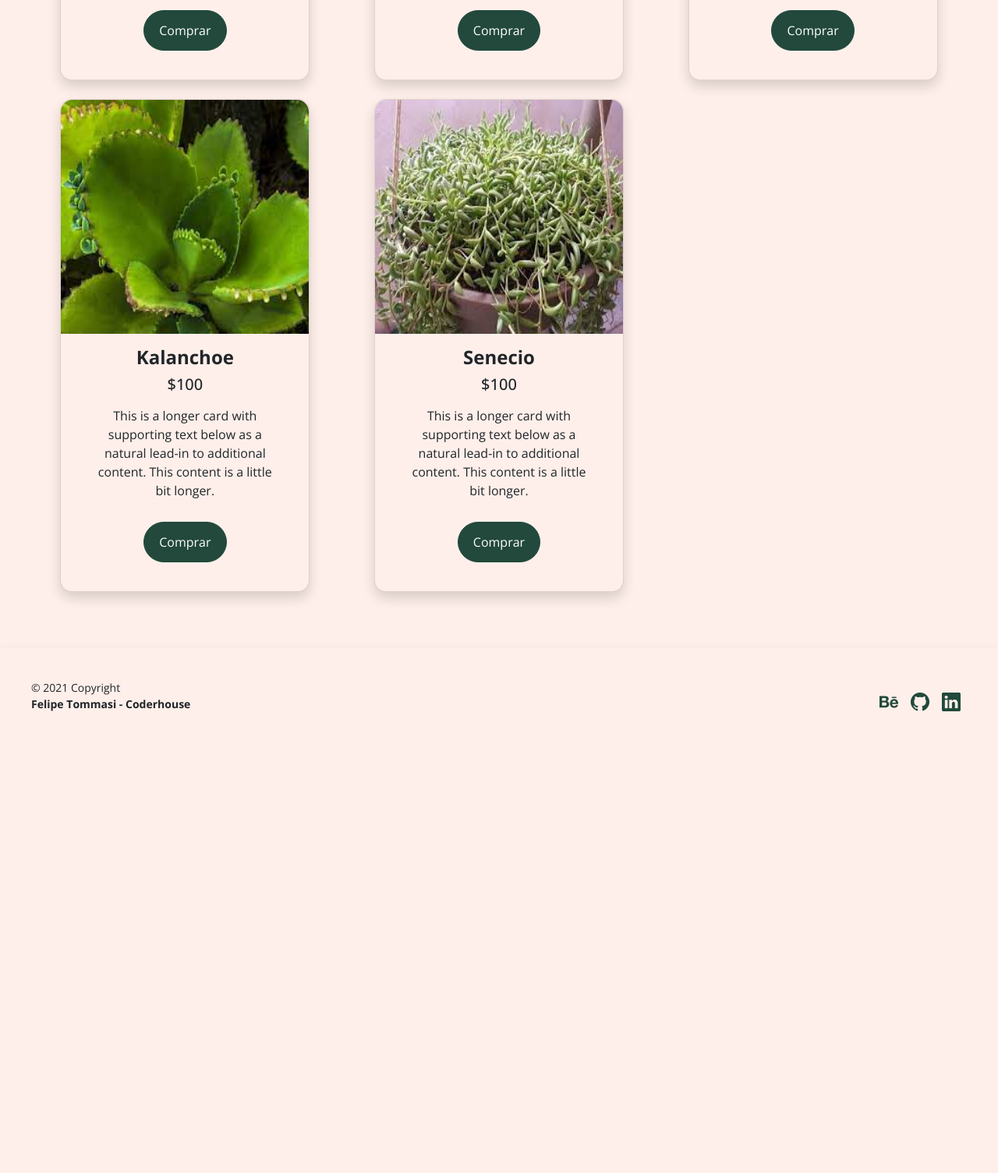
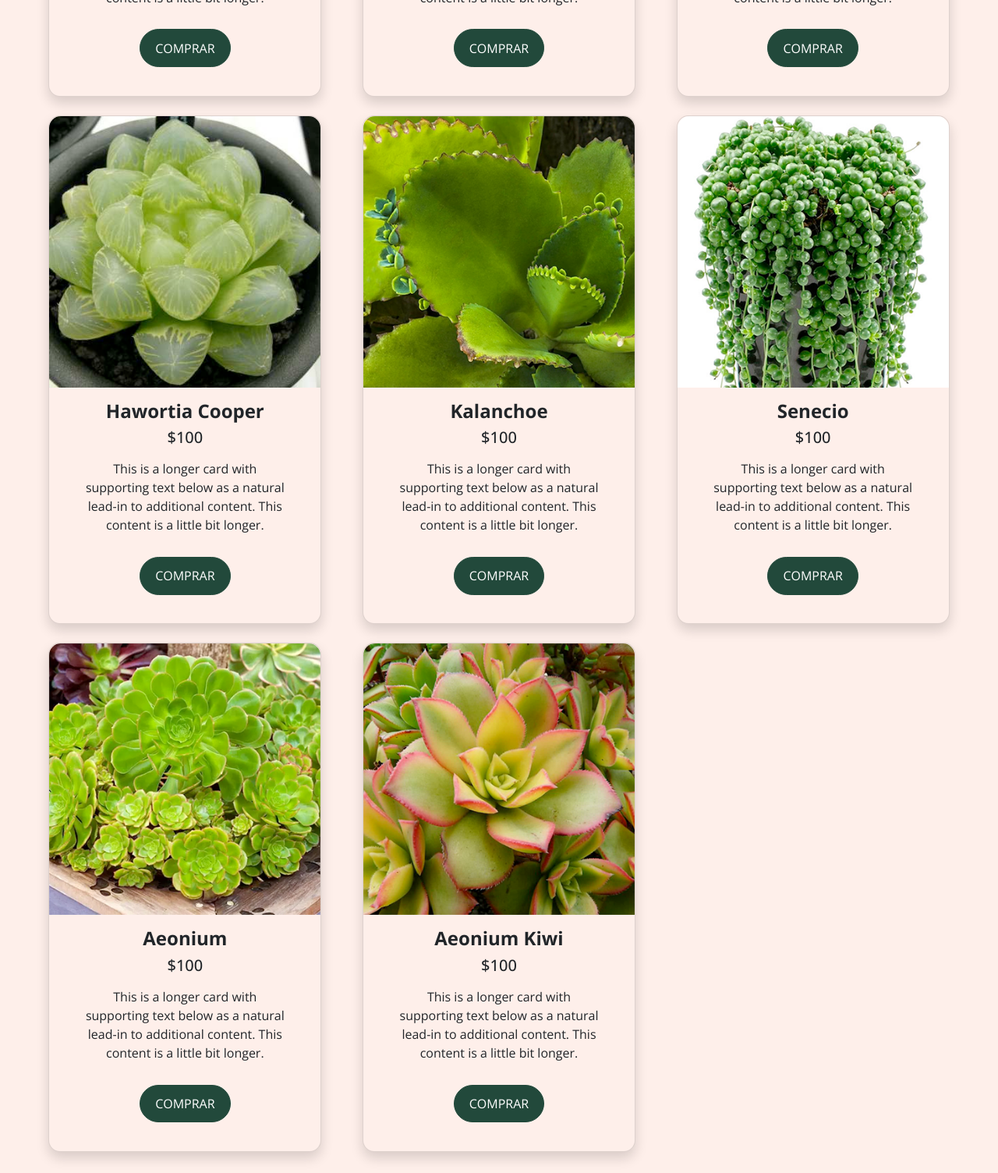
Before and after one commit to felitommasi/EntregaFinalDesarrolloWeb, a website: page tienda.html in a window 1280 px wide. Shown: the part 768-2272 px from the top of the page at 78% size. Before the commit the page ends 1737 px from the top, so only its background shows below. Drawn offline with nearby package versions, Linux system fonts and the light colour scheme.

Commit message:
add products tienda, change cards comunidad

```diff
--- a/scss/_card.scss
+++ b/scss/_card.scss
@@ -8,12 +8,6 @@
 
     &-textStyle{
         padding: 0.5rem 0 0.8rem 0;
-    }
-
-    .btn{
-        padding: 0.8rem 1.2rem;
-        margin: 0 0 0.8rem 0;
-        border-radius: 30px;
     }
 
     .card-img-top{
@@ -38,14 +32,23 @@
 .card__tienda{
     @extend .card;
     min-width: 300px;
-    width: 320px;
     max-width: 350px;
 
     .card-img-top{
         border-radius: 15px 15px 0 0;
         overflow: hidden;
-        height: 300px;
-        max-height: 350px;
+        height: 100%;
         width: 100%;
     }
+
+    .btn{
+        text-transform: uppercase;
+        padding: 0.7rem 1.2rem;
+        margin: 0 0 0.8rem 0;
+        border-radius: 30px;
+    }
 }
+
+.cardBodyComunidad{
+    padding: 1.5rem 2rem 3rem 2rem;
+}
--- a/tienda.html
+++ b/tienda.html
@@ -61,7 +61,7 @@
     </div>
     <div class="col pb-4 d-flex justify-content-center">
       <div class="card card__tienda shadow">
-        <img src="./imagenes/Graptopetalum.jpg" class="card-img-top" alt="Graptopetalum">
+        <img src="./imagenes/producto4.png" class="card-img-top" alt="Graptopetalum">
         <div class="card-body text-center">
           <h4 class="card-title fw-bold">Graptopetalum</h4>
           <h5>$100</h5>
@@ -72,7 +72,7 @@
     </div>
     <div class="col pb-4 d-flex justify-content-center">
       <div class="card card__tienda shadow">
-        <img src="./imagenes/Haworthia.jpg" class="card-img-top" alt="Haworthia">
+        <img src="./imagenes/producto8.png" class="card-img-top" alt="Haworthia">
         <div class="card-body text-center">
           <h4 class="card-title fw-bold">Hawortia</h4>
           <h5>$100</h5>
@@ -83,7 +83,18 @@
     </div>
     <div class="col pb-4 d-flex justify-content-center">
       <div class="card card__tienda shadow">
-        <img src="./imagenes/Kalanchoe.jpg" class="card-img-top" alt="kalanchoe">
+        <img src="./imagenes/producto9.png" class="card-img-top" alt="Haworthia cooper">
+        <div class="card-body text-center">
+          <h4 class="card-title fw-bold">Hawortia Cooper</h4>
+          <h5>$100</h5>
+          <p class="card-text card-textStyle">This is a longer card with supporting text below as a natural lead-in to additional content. This content is a little bit longer.</p>
+          <a href="#" class="btn btn-primary">Comprar</a>
+        </div>
+      </div>
+    </div>
+    <div class="col pb-4 d-flex justify-content-center">
+      <div class="card card__tienda shadow">
+        <img src="./imagenes/producto6.png" class="card-img-top" alt="kalanchoe">
         <div class="card-body text-center">
           <h4 class="card-title fw-bold">Kalanchoe</h4>
           <h5>$100</h5>
@@ -94,9 +105,31 @@
     </div>
     <div class="col pb-4 d-flex justify-content-center">
       <div class="card card__tienda shadow">
-        <img src="./imagenes/Senecio.jpg" class="card-img-top" alt="Senecio">
+        <img src="./imagenes/producto7.png" class="card-img-top" alt="Senecio">
         <div class="card-body text-center">
           <h4 class="card-title fw-bold">Senecio</h4>
+          <h5>$100</h5>
+          <p class="card-text card-textStyle">This is a longer card with supporting text below as a natural lead-in to additional content. This content is a little bit longer.</p>
+          <a href="#" class="btn btn-primary">Comprar</a>
+        </div>
+      </div>
+    </div>
+    <div class="col pb-4 d-flex justify-content-center">
+      <div class="card card__tienda shadow">
+        <img src="./imagenes/producto10.png" class="card-img-top" alt="Aeonium">
+        <div class="card-body text-center">
+          <h4 class="card-title fw-bold">Aeonium</h4>
+          <h5>$100</h5>
+          <p class="card-text card-textStyle">This is a longer card with supporting text below as a natural lead-in to additional content. This content is a little bit longer.</p>
+          <a href="#" class="btn btn-primary">Comprar</a>
+        </div>
+      </div>
+    </div>
+    <div class="col pb-4 d-flex justify-content-center">
+      <div class="card card__tienda shadow">
+        <img src="./imagenes/producto11.png" class="card-img-top" alt="Aeonium kiwi">
+        <div class="card-body text-center">
+          <h4 class="card-title fw-bold">Aeonium Kiwi</h4>
           <h5>$100</h5>
           <p class="card-text card-textStyle">This is a longer card with supporting text below as a natural lead-in to additional content. This content is a little bit longer.</p>
           <a href="#" class="btn btn-primary">Comprar</a>
```
Also changed, not shown: comunidad.html (+13 -13 lines), css/style.css, imagenes/luz_suculenta_itavi_1200x1200.gif (deleted), imagenes/producto10.png (added), imagenes/producto11.png (added), imagenes/producto4.png (added), imagenes/producto5.png (added), imagenes/producto6.png (added), imagenes/producto7.png (added), imagenes/producto8.png (added), imagenes/producto9.png (added), 2 other files.
